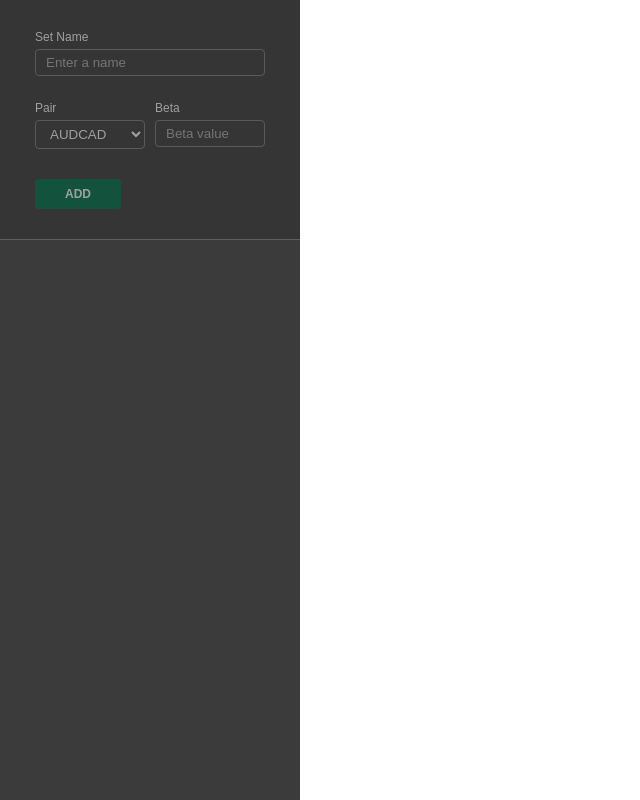
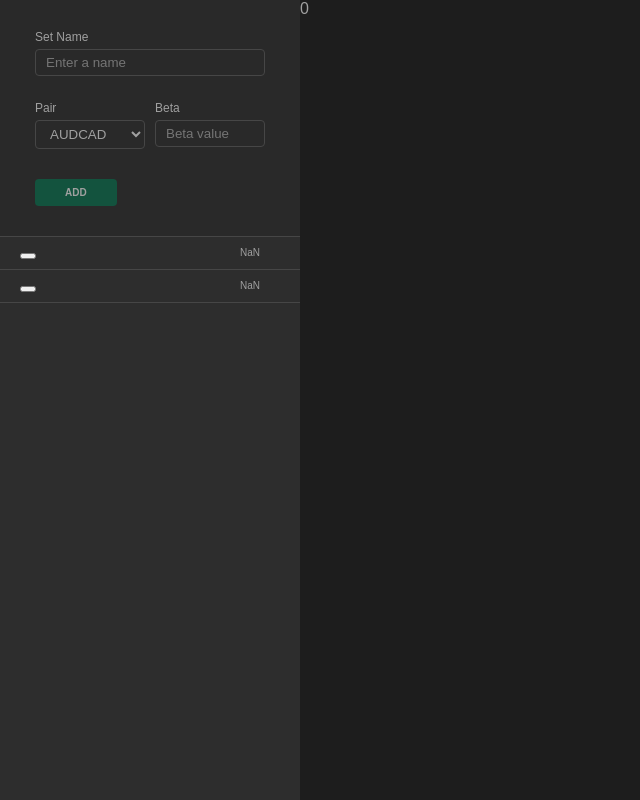
Before and after one commit to axwhyzee/stat-arb-dashboard, a React (Create React App) app in the folder frontend/: page / in a window 1280 px wide. Shown: the whole page, without its empty margins (0-640 px from the left). Built offline with nearby package versions, Linux system fonts and the light colour scheme; no server answers.

Commit message:
FXCM wkend

```diff
--- a/frontend/src/App.css
+++ b/frontend/src/App.css
@@ -4,11 +4,11 @@
 }
 
 body {
+    background-color: #1d1d1d;
     margin: 0;
 }
 
 main {
-    background-color: #242323;
     padding-left: 300px;
 }
 
@@ -31,11 +31,10 @@ main {
     padding: 5px 10px;
     margin: 5px 0;
     border-radius: 4px;
-    border: 1px solid rgb(90, 90, 90);
+    border: 1px solid rgb(70, 70, 70);
 }
 
 .btn {
-    font-size: 12px;
     font-weight: bold;
     margin-top: 5px;
     padding: 8px 30px;
@@ -62,19 +61,37 @@ main {
 }
 
 .user-form {
-    background-color: #353535;
+    background-color: #292929;
     padding: 20px 30px;
     margin: 0 auto;
-    border-bottom: 1px solid #606060;
+    border-bottom: 1px solid #464646;
 }
 
-.user-form > div {
+.user-form>div {
     margin: 0 auto;
 }
 
 .sidebar {
     width: 300px;
     height: 100%;
-    background-color: #3b3b3b;
+    background-color: #2d2d2d;
     position: fixed;
+    top: 0;
 }
+
+.set-item-info {
+    padding: 10px 40px 10px 20px;
+    border-bottom: 1px solid #464646
+}
+
+.beta-info {
+    float: right;
+}
+
+.font-sm {
+    font-size: 10px;
+}
+
+.full-width {
+    width: 100%;
+}
--- a/frontend/src/App.js
+++ b/frontend/src/App.js
@@ -1,83 +1,60 @@
 import React from 'react';
 import './App.css';
+import Card from './Card';
+import SetItem from './SetItem';
+import Form from './Form';
 
-import { useEffect } from 'react';
+import { useEffect, useState } from 'react';
 
-const API_URL = 'http://stat-arbitrage-dashboard.onrender.com/spread/';
+const API_URL = 'https://stat-arbitrage-dashboard.onrender.com/spread/';
 
 const App = () => {
+    const [pairs, setPairs] = useState([{ 'ID': 1, 'AUDUSD': 1 }, { 'ID': 2, 'CADCHF': -4.0686013955488303 }]);
+    const [data, setData] = useState({ 'spread': 0 });
+
     const calcSpread = async (pairs, betas) => {
         const response = await fetch(`${API_URL}?pairs=${pairs.join('&pairs=')}&betas=${betas.join('&betas=')}`);
         const data = await response.json();
 
         console.log(data);
-        return data.spread;
+
+        setData(data);
     }
 
     useEffect(() => {
         calcSpread(['AUDUSD', 'CADCHF'], [1, -4.0686013955488303]);
     }, []) // run on DOM load
 
+
+    function removePair(id) {
+        let newPairs = pairs;
+
+        console.log(id);
+        console.log(pairs);
+        for (let i = 0; i < pairs.length; i++) {
+            if (pairs[i] == id) {
+                console.log('Updated!');
+                console.log(id);
+                setPairs(newPairs.splice(id, 1));
+                return
+            }
+        }
+    }
+
     return (
-        <>
-            <div className='sidebar color-grey'>
-                <form className='user-form'>
-                    <div>
-                        <section className='p-1'>
-                            <label className='input-label' htmlFor='set-name'>Set Name</label>
-                            <input name='set-name' className='user-input color-grey' placeholder='Enter a name' />
-                        </section>
-                        <section className='row'>
-                            <div className='p-1 col-6'>
-                                <label className='input-label' htmlFor=''>Pair</label>
-                                <select name='pair' className='user-input color-grey'>
-                                    <option value='AUDCAD'>AUDCAD</option>
-                                    <option value='AUDCHF'>AUDCHF</option>
-                                    <option value='AUDJPY'>AUDJPY</option>
-                                    <option value='AUDNZD'>AUDNZD</option>
-                                    <option value='AUDUSD'>AUDUSD</option>
-                                    <option value='CADCHF'>CADCHF</option>
-                                    <option value='CADJPY'>CADJPY</option>
-                                    <option value='CHFJPY'>CHFJPY</option>
-                                    <option value='EURAUD'>EURAUD</option>
-                                    <option value='EURCAD'>EURCAD</option>
-                                    <option value='EURCHF'>EURCHF</option>
-                                    <option value='EURGBP'>EURGBP</option>
-                                    <option value='EURJPY'>EURJPY</option>
-                                    <option value='EURNZD'>EURNZD</option>
-                                    <option value='EURUSD'>EURUSD</option>
-                                    <option value='GBPAUD'>GBPAUD</option>
-                                    <option value='GBPCAD'>GBPCAD</option>
-                                    <option value='GBPCHF'>GBPCHF</option>
-                                    <option value='GBPJPY'>GBPJPY</option>
-                                    <option value='GBPNZD'>GBPNZD</option>
-                                    <option value='GBPUSD'>GBPUSD</option>
-                                    <option value='NZDCAD'>NZDCAD</option>
-                                    <option value='NZDCHF'>NZDCHF</option>
-                                    <option value='NZDJPY'>NZDJPY</option>
-                                    <option value='NZDUSD'>NZDUSD</option>
-                                    <option value='USDCAD'>USDCAD</option>
-                                    <option value='USDCHF'>USDCHF</option>
-                                    <option value='USDJPY'>USDJPY</option>
-                                </select>
-                            </div>
-                            <div className='p-1 col-6'>
-                                <label className='input-label' htmlFor='beta'>Beta</label>
-                                <input name='beta' className='user-input color-grey' placeholder='Beta value' />
-                            </div>
-                        </section>
-                        <section>
-                            <div className='p-1'>
-                                <button class='btn btn-success color-grey'>ADD</button>
-                            </div>
-                        </section>
-                    </div>
-                </form>
+        <div className='color-grey'>
+            <div className='sidebar'>
+                <Form />
+                {
+                    pairs.map((item) => (
+                        <SetItem removePair={removePair} info={{ 'ID': item.id, 'pair': item.pair, 'beta': item.beta }} />
+                    ))
+                }
             </div>
             <main>
-
+                <Card data={data} />
             </main>
-        </>
+        </div>
     );
 }
 
--- /dev/null
+++ b/frontend/src/Card.jsx
@@ -0,0 +1,11 @@
+import React from "react";
+
+const Card = ({ data }) => {
+    return (
+        <div>
+            {data.spread}
+        </div>
+    )
+}
+
+export default Card;
--- /dev/null
+++ b/frontend/src/Form.jsx
@@ -0,0 +1,60 @@
+import React from "react";
+
+const Card = ({ data }) => {
+    return (
+        <form className='user-form'>
+            <div>
+                <section className='p-1'>
+                    <label className='input-label' htmlFor='set-name'>Set Name</label>
+                    <input name='set-name' className='user-input color-grey' placeholder='Enter a name' />
+                </section>
+                <section className='row'>
+                    <div className='p-1 col-6'>
+                        <label className='input-label' htmlFor=''>Pair</label>
+                        <select name='pair' className='user-input color-grey'>
+                            <option value='AUDCAD'>AUDCAD</option>
+                            <option value='AUDCHF'>AUDCHF</option>
+                            <option value='AUDJPY'>AUDJPY</option>
+                            <option value='AUDNZD'>AUDNZD</option>
+                            <option value='AUDUSD'>AUDUSD</option>
+                            <option value='CADCHF'>CADCHF</option>
+                            <option value='CADJPY'>CADJPY</option>
+                            <option value='CHFJPY'>CHFJPY</option>
+                            <option value='EURAUD'>EURAUD</option>
+                            <option value='EURCAD'>EURCAD</option>
+                            <option value='EURCHF'>EURCHF</option>
+                            <option value='EURGBP'>EURGBP</option>
+                            <option value='EURJPY'>EURJPY</option>
+                            <option value='EURNZD'>EURNZD</option>
+                            <option value='EURUSD'>EURUSD</option>
+                            <option value='GBPAUD'>GBPAUD</option>
+                            <option value='GBPCAD'>GBPCAD</option>
+                            <option value='GBPCHF'>GBPCHF</option>
+                            <option value='GBPJPY'>GBPJPY</option>
+                            <option value='GBPNZD'>GBPNZD</option>
+                            <option value='GBPUSD'>GBPUSD</option>
+                            <option value='NZDCAD'>NZDCAD</option>
+                            <option value='NZDCHF'>NZDCHF</option>
+                            <option value='NZDJPY'>NZDJPY</option>
+                            <option value='NZDUSD'>NZDUSD</option>
+                            <option value='USDCAD'>USDCAD</option>
+                            <option value='USDCHF'>USDCHF</option>
+                            <option value='USDJPY'>USDJPY</option>
+                        </select>
+                    </div>
+                    <div className='p-1 col-6'>
+                        <label className='input-label' htmlFor='beta'>Beta</label>
+                        <input name='beta' className='user-input color-grey' placeholder='Beta value' />
+                    </div>
+                </section>
+                <section>
+                    <div className='p-1'>
+                        <button class='btn btn-success color-grey font-sm'>ADD</button>
+                    </div>
+                </section>
+            </div>
+        </form>
+    )
+}
+
+export default Card;
--- /dev/null
+++ b/frontend/src/SetItem.jsx
@@ -0,0 +1,19 @@
+import React from "react";
+
+const SetItem = ({ info, removePair }) => {
+    const roundOff = (x, dp) => {
+        let base = Math.pow(10, dp);
+
+        return Math.round(info.beta * base) / base;
+    }
+
+    return (
+        <div className="set-item-info font-sm full-width">
+            <span className='pair-info'>{info.pair}</span>
+            <span className='beta-info'>{roundOff(info.beta, 5)}</span>
+            <button onclick={removePair(info.ID)}></button>
+        </div>
+    )
+}
+
+export default SetItem;
```
Also changed, not shown: 1 other file (tests, documents, lock files or other folders).
